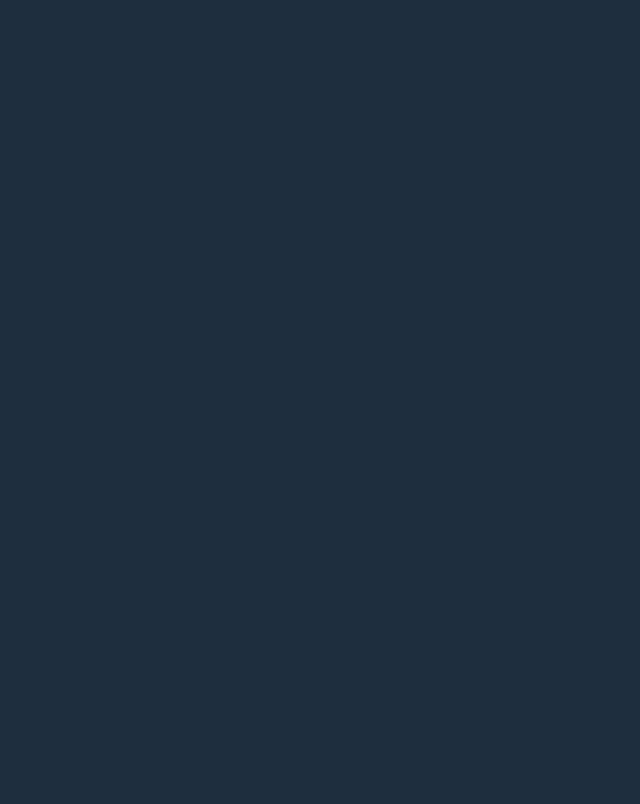
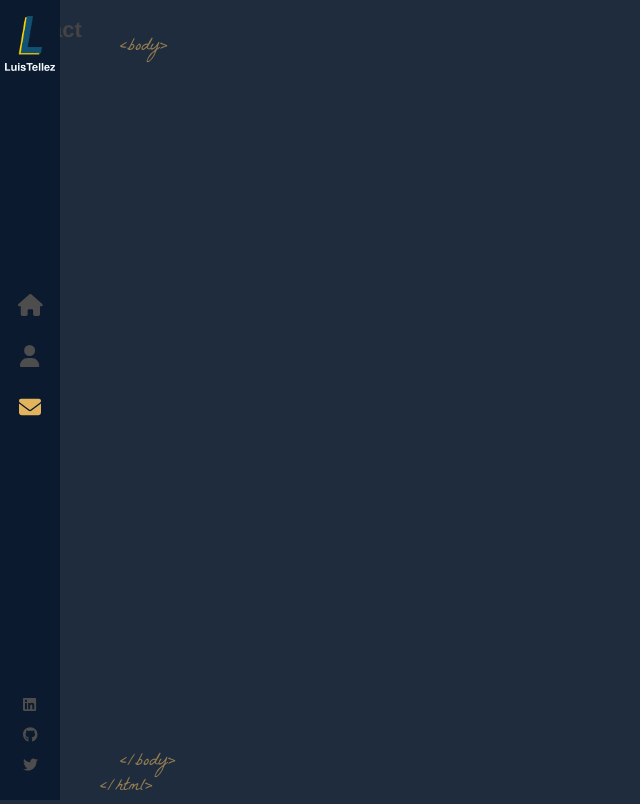
Before and after one commit to aegisnull/luistellez, a React (Create React App) app: page /contact in a window 1280 px wide. Before the commit this address had no page. Shown: the whole page, without its empty margins (0-640 px from the left). Built offline with nearby package versions, Linux system fonts and the light colour scheme.

Commit message:
feat: init Contact component

```diff
--- a/src/App.js
+++ b/src/App.js
@@ -1,8 +1,9 @@
-import './App.scss'
-import { Routes, Route } from 'react-router-dom'
-import Home from './components/Home'
-import About from './components/About'
-import Layout from './components/Layout'
+import './App.scss';
+import { Routes, Route } from 'react-router-dom';
+import Home from './components/Home';
+import About from './components/About';
+import Layout from './components/Layout';
+import Contact from './components/Contact';
 
 function App() {
   return (
@@ -10,11 +11,12 @@ function App() {
       <Routes>
         <Route path="/" element={<Layout />}>
           <Route index element={<Home />} />
-            <Route path="about" element={<About />} />
+          <Route path="about" element={<About />} />
+          <Route path="contact" element={<Contact />} />
         </Route>
       </Routes>
     </>
-  )
+  );
 }
 
-export default App
+export default App;
--- /dev/null
+++ b/src/components/Contact/index.js
@@ -0,0 +1,11 @@
+import './index.scss';
+
+const Contact = () => {
+  return (
+    <div className="contact">
+      <h1>Contact</h1>
+    </div>
+  );
+};
+
+export default Contact;
```
Also changed, not shown: src/components/Contact/index.scss (added).
